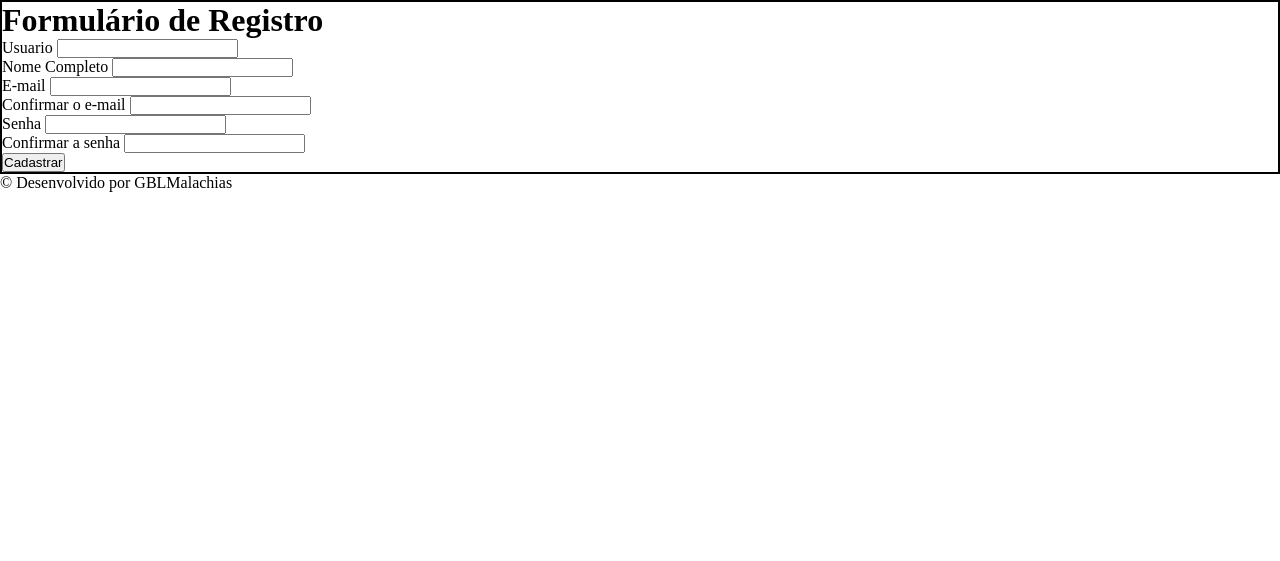
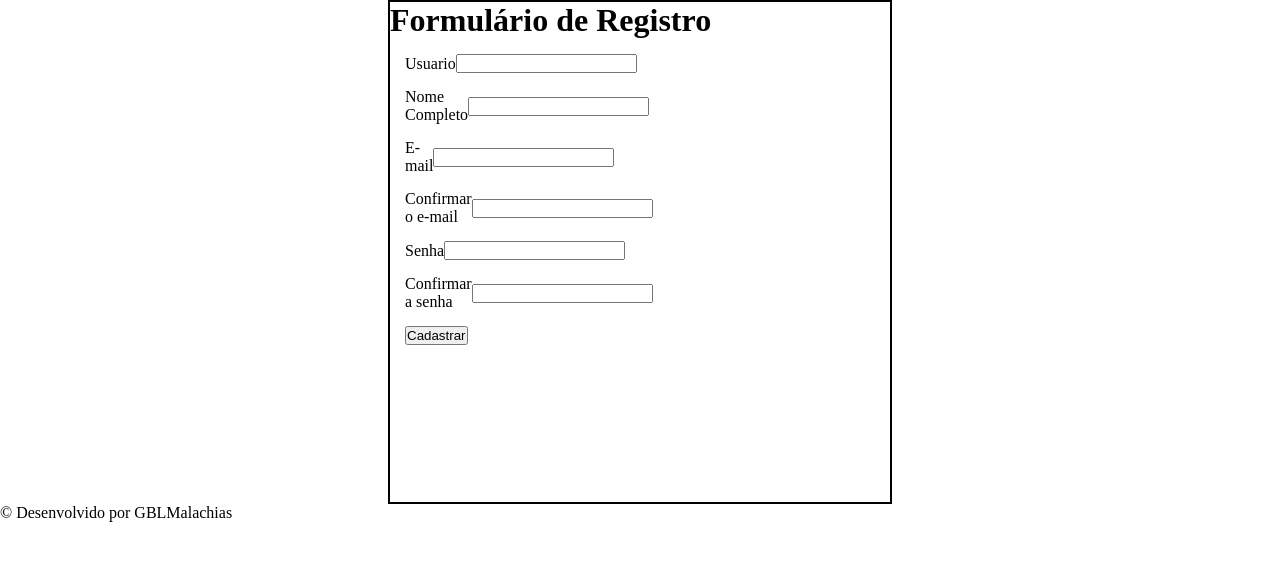
Before and after one commit to GBRL-MalachiaS/Meu_Primeiro_Projeto, a Flask app: template inventario/auth/templates/registro.html in a window 1280 px wide. Shown: the top 561 px of the page. Run offline with Flask 3, Linux system fonts and the light colour scheme; the template is opened without the code that fills it: values that come from a table or form of the project are taken from there, others are empty.

Commit message:
Ajuste de rota
Ajustad a rota de registro dentro de __init__, pois não estava sendo ppossivel localizar o arquivo css, necessário alterar url_prefix='/auth', assim mudando a rota de tudo que é direcionado do modulo auth é redirecinado para url auth/modulos do blue print

```diff
--- a/inventario/__init__.py
+++ b/inventario/__init__.py
@@ -33,6 +33,6 @@ def create_app(config_class=Config):
 
     # Registro dos pacotes Blueprint
     app.register_blueprint(main_blueprint)
-    app.register_blueprint(auth_blueprint)
+    app.register_blueprint(auth_blueprint, url_prefix='/auth')
 
     return app
--- a/inventario/auth/static/css/registro.css
+++ b/inventario/auth/static/css/registro.css
@@ -3,6 +3,21 @@
     padding: 0;
 }
 
-form{
+.form-registro{
+    width: 500px;
+    height: 500px;
     border: 2px black solid;
+    margin: 0 auto;
 }
+
+.form-registro div{
+    margin: 15px;
+    width: 25vh;
+    display: flex;
+    align-items: center;
+}
+
+.form-label{
+    display: flex;
+    size: 40px;
+}
--- a/inventario/auth/templates/registro.html
+++ b/inventario/auth/templates/registro.html
@@ -16,7 +16,7 @@
 
     <div>
       {{ form.usuario.label }}
-      {{ form.usuario() }}
+      {{ form.usuario(class_="form-label") }}
 
       {% if form.usuario.errors %}
         {% for erro in form.usuario.errors %}
@@ -28,7 +28,7 @@
     </div>
     <div>
       {{ form.nome_completo.label }}
-      {{ form.nome_completo() }}
+      {{ form.nome_completo(class_="form-label") }}
       {% if form.nome_completo.errors %}
         {% for erro in form.nome_completo.errors %}
           <div>
@@ -39,7 +39,7 @@
     </div>
     <div>
       {{ form.email.label }}
-      {{ form.email() }}
+      {{ form.email(class_="form-label") }}
       {% if form.email.errors %}
         {% for erro in form.email.errors %}
           <div>
@@ -50,7 +50,7 @@
     </div>
     <div>
       {{ form.confirmar_email.label }}
-      {{ form.confirmar_email() }}
+      {{ form.confirmar_email(class_="form-label") }}
       {% if form.confirmar_email.errors %}
         {% for erro in form.confirmar_email.errors %}
           <div>
@@ -61,7 +61,7 @@
     </div>
     <div>
       {{ form.senha.label }}
-      {{ form.senha() }}
+      {{ form.senha(class_="form-label") }}
       {% if form.senha.errors %}
         {% for erro in form.senha.errors %}
           <div>
@@ -72,7 +72,7 @@
     </div>
     <div>
       {{ form.confirmar_senha.label }}
-      {{ form.confirmar_senha() }}
+      {{ form.confirmar_senha(class_="form-label") }}
       {% if form.confirmar_senha.errors %}
         {% for erro in form.confirmar_senha.errors %}
           <div>
@@ -81,6 +81,6 @@
         {% endfor %}
       {% endif %}
     </div>
-    <div>{{ form.enviar() }}</div>
+    <div>{{ form.enviar(class_="form-label") }}</div>
   </form>
 {% endblock %}
```
